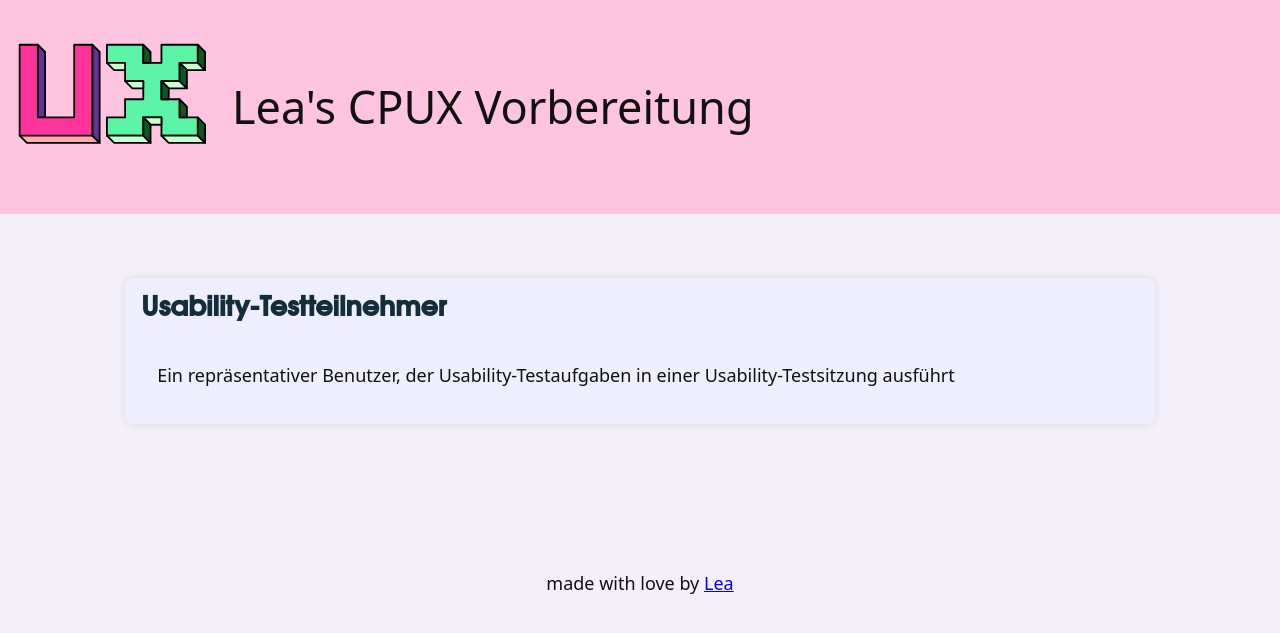
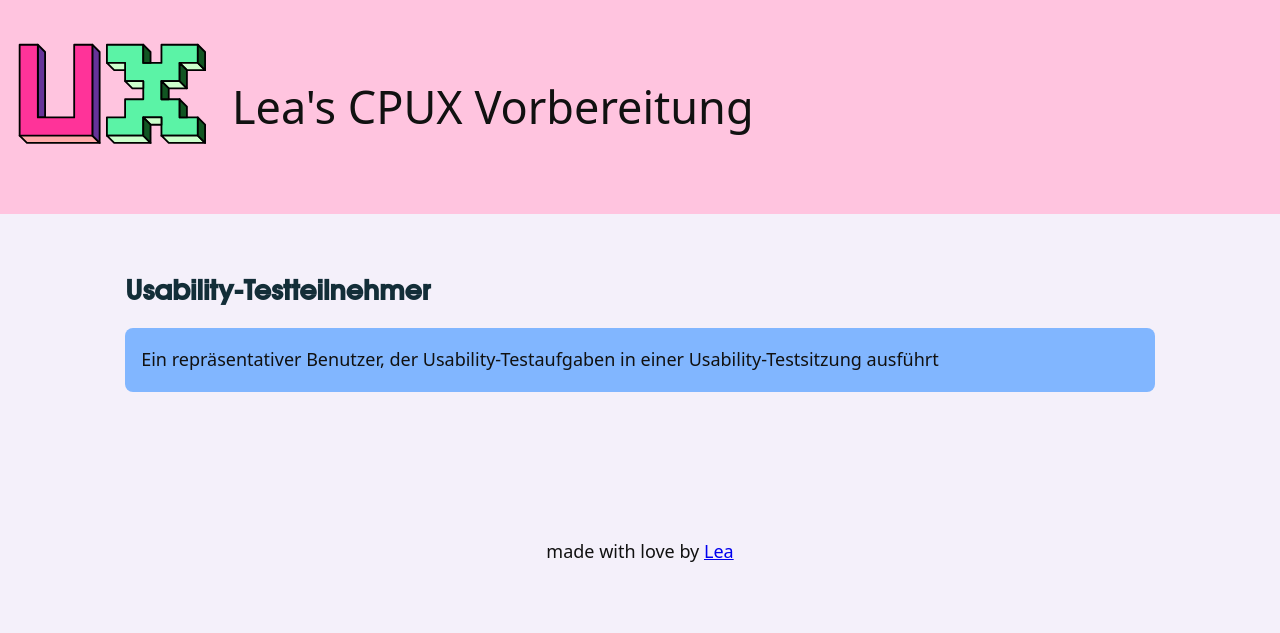
Before and after one commit to learosema/cpux-prep, a Jekyll site: the page built from usability-tests/usability-testteilnehmer.md, in a window 1280 px wide. Shown: the top 633 px of the page. Built offline with Jekyll 4.4.1, drawn with Linux system fonts in a browser that asks for light colours; our own code applies the rules of GitHub Pages for plain Markdown files.

Commit message:
chore: colors

```diff
--- a/_layouts/default.html
+++ b/_layouts/default.html
@@ -26,9 +26,9 @@
     </header>
 
     <main>
-      <section class="wrapper flow">
+      <article class="wrapper flow">
       {{ content }}
-      </section>
+      </article>
     </main>
     <footer>
       made with love by <a rel="me" href="https://lea.lgbt/@lea" target="_blank">Lea</a>
--- a/style.css
+++ b/style.css
@@ -5,9 +5,10 @@
   --header-bg: light-dark(#ffc4df, #281e4f);
   --header-fg: light-dark(#111, #ffe);
   --border-color: light-dark(#dce, #425);
-  --primary-color: light-dark(#3700ff, #580081);
+  --primary-color: light-dark(#f757ff, #580081);
   --section-bg: light-dark(#eef, #241530);
   --nested-section-bg: light-dark(#e0e0ff, #311d41);
+  --blockquote-bg: light-dark(#81b6ff, #44255d);
 }
 
 * {
@@ -116,8 +117,8 @@ table {
 
 blockquote {
   padding: 1rem;
-  background: var(--section-bg);
-  border-left: 0.5rem solid var(var(--nested-section-bg));
+  background: var(--blockquote-bg);
+  border-left: 0.5rem solid var(var(--primary-color));
   border-radius: 0.5rem;
 }
 
```
